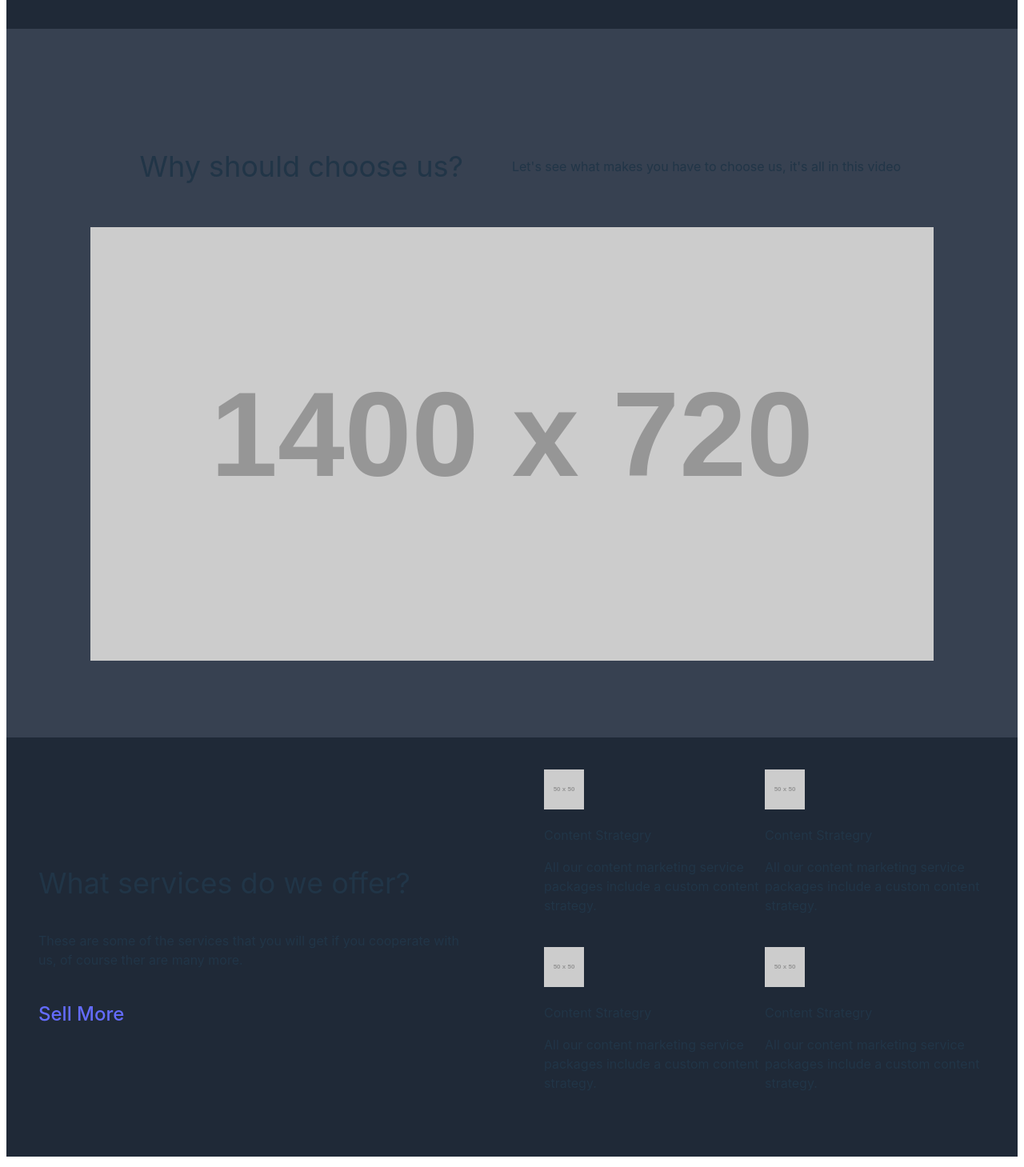
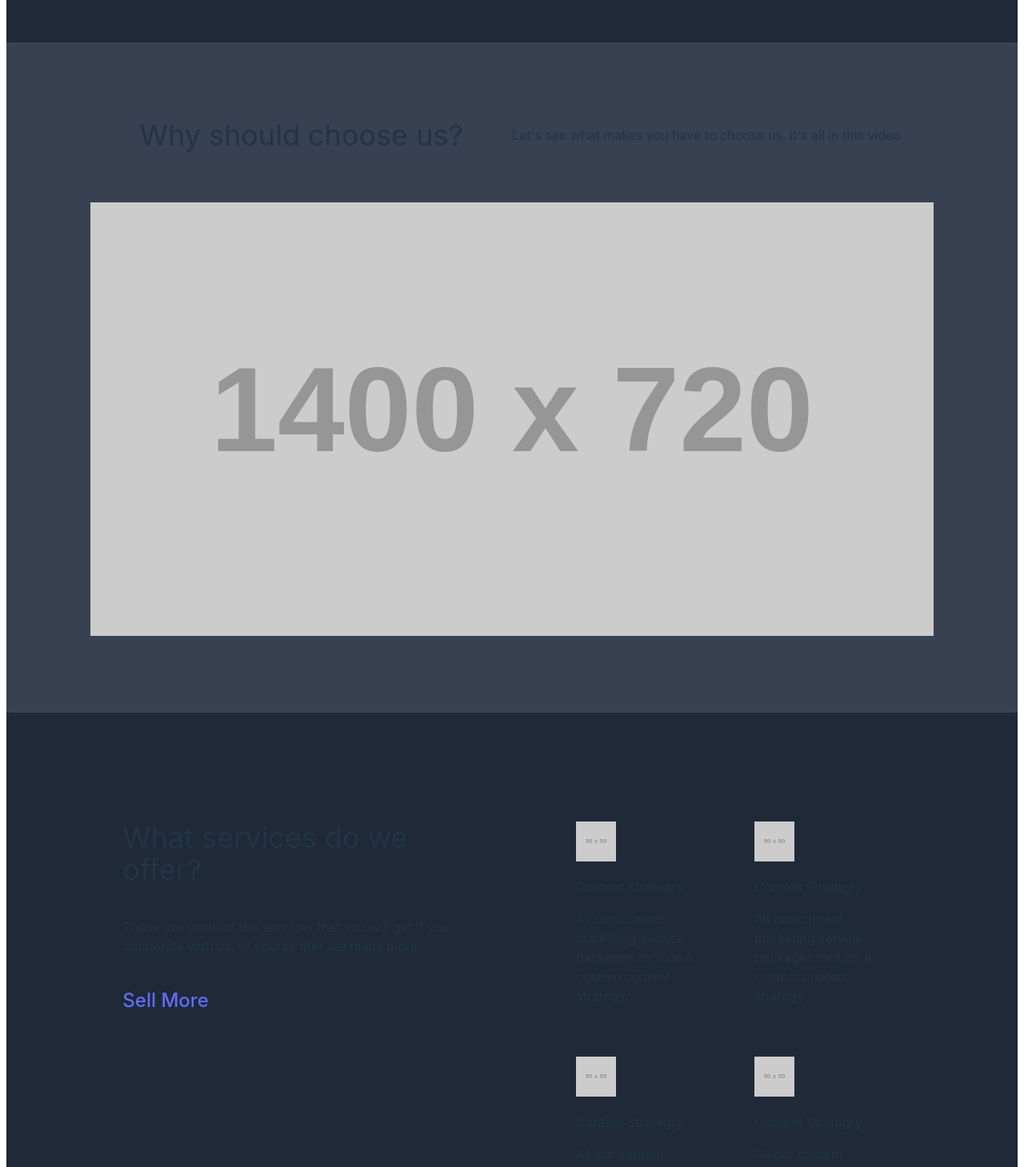
Before and after one commit to iiianous/react-ts-agency, a React (Vite) app: page / in a window 1280 px wide. Shown: the part 560-2019 px from the top of the page at 80% size. Built offline with nearby package versions, Linux system fonts and the light colour scheme.

Commit message:
feat: clean up on services section

```diff
--- a/src/pages/FrontPage.tsx
+++ b/src/pages/FrontPage.tsx
@@ -2,7 +2,7 @@ function FrontPage() {
   return (
     <>
       <div className="h-full w-full mx-auto p-2 m-0">
-        <section className="bg-gray-800 h-3/4">
+        <section className="bg-gray-800">
           <header className="flex justify-center items-center text-black p-3 text-white">
             <div className="flex-1 font-bold tracking-wide">AGENCY</div>
             <nav className="flex-1">
@@ -37,7 +37,7 @@ function FrontPage() {
           </header>
           <div
             aria-aria-label="hero"
-            className="py-24 justify-center items-center"
+            className="py-28 justify-center items-center"
           >
             <div className="text-center">
               <h1 className="text-7xl mb-10">
@@ -55,10 +55,10 @@ function FrontPage() {
 
         <section className="bg-gray-700 py-24">
           <div className="lg:w-5/6 lg:mx-auto flex justify-center items-center flex-col lg:flex-row">
-            <div className="w-1/2">
+            <div className="w-1/2 pb-16">
               <h2 className="text-4xl">Why should choose us?</h2>
             </div>
-            <div className="w-1/2 lg:text-left py-16">
+            <div className="w-1/2 lg:text-left pb-16">
               <p>
                 Let's see what makes you have to choose us, it's all in this
                 video
@@ -72,8 +72,8 @@ function FrontPage() {
           </div>
         </section>
 
-        <section className="bg-gray-800">
-          <div className="flex justify-center items-center flex-col lg:flex-row">
+        <section className="bg-gray-800 py-24">
+          <div className="lg:w-5/6 lg:mx-auto flex justify-center items-start flex-col lg:flex-row">
             <div className="lg:w-1/2 flex-items p-10 text-left">
               <h2 className="text-4xl mb-10">What services do we offer?</h2>
               <p className="mb-10">
@@ -85,7 +85,7 @@ function FrontPage() {
               </a>
             </div>
             <div className="lg:w-1/2 flex flex-items p-10 flex-wrap">
-              <div className="text-left w-1/2 mb-10">
+              <div className="text-left w-1/2 mb-16  lg:pl-10">
                 <img className="mb-5" src="https://fakeimg.pl/50x50" alt="" />
                 <h3 className="mb-4">Content Strategry</h3>
                 <p>
@@ -93,7 +93,7 @@ function FrontPage() {
                   content strategy.
                 </p>
               </div>
-              <div className="text-left w-1/2 mb-10">
+              <div className="text-left w-1/2 mb-16  lg:pl-10">
                 <img className="mb-5" src="https://fakeimg.pl/50x50" alt="" />
                 <h3 className="mb-4">Content Strategry</h3>
                 <p>
@@ -101,7 +101,7 @@ function FrontPage() {
                   content strategy.
                 </p>
               </div>
-              <div className="text-left w-1/2 mb-10">
+              <div className="text-left w-1/2 mb-16  lg:pl-10">
                 <img className="mb-5" src="https://fakeimg.pl/50x50" alt="" />
                 <h3 className="mb-4">Content Strategry</h3>
                 <p>
@@ -109,7 +109,7 @@ function FrontPage() {
                   content strategy.
                 </p>
               </div>
-              <div className="text-left w-1/2 mb-10">
+              <div className="text-left w-1/2 mb-16  lg:pl-10">
                 <img className="mb-5" src="https://fakeimg.pl/50x50" alt="" />
                 <h3 className="mb-4">Content Strategry</h3>
                 <p>
```
